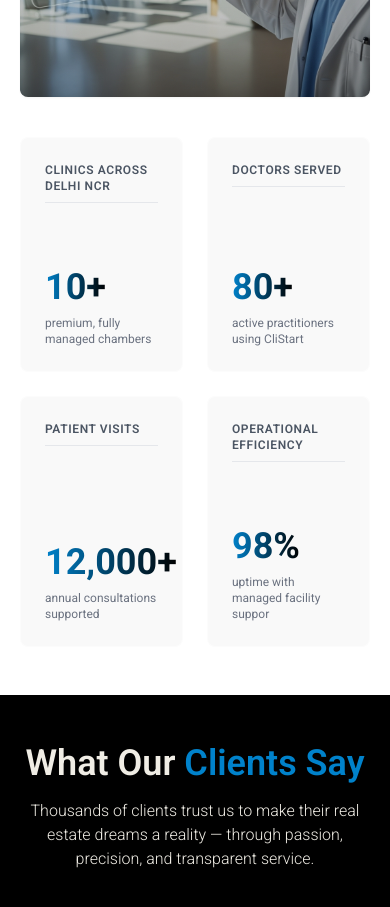
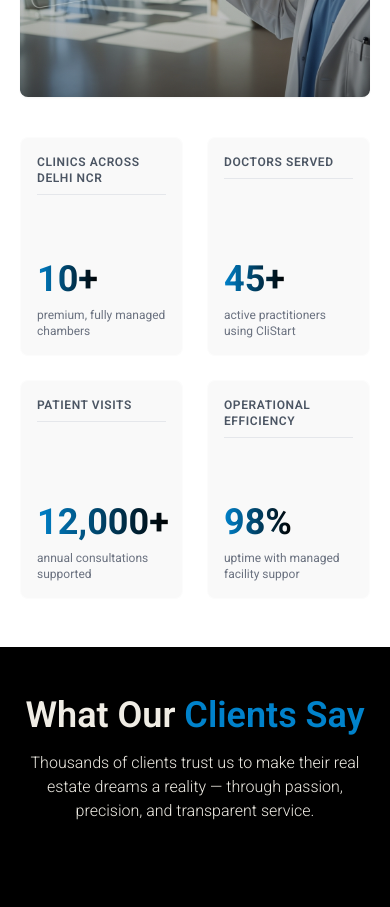
Before and after one commit to RajeevKrSah/CLIStart, a Next.js app: page / in a window 390 px wide. Shown: the part 3720-4627 px from the top of the page. Built offline with nearby package versions, Linux system fonts and the light colour scheme.

Commit message:
Minor bug fixed

```diff
--- a/app/globals.css
+++ b/app/globals.css
@@ -45,4 +45,5 @@ h1,h2,h3,h4,h5,h6{
   background: linear-gradient(90deg, #060D0C, #060D0C);
   opacity: 0.8;
   transform: scale(0.5 1);
+  flex-shrink: 0;
 }
--- a/components/home/whyus/index.tsx
+++ b/components/home/whyus/index.tsx
@@ -30,7 +30,7 @@ const WhyChooseUsData = [
   },
   {
     title: "Doctors Served",
-    value: 80,
+    value: 45,
     suffix: "+",
     desc: "active practitioners using CliStart",
   },
@@ -136,7 +136,7 @@ const WhyChooseUs = () => {
               <motion.div
                 key={item.title}
                 variants={fadeUp}
-                className="bg-[#f9f9f9] p-6 md:p-8 rounded-lg flex flex-col justify-between backdrop-blur-sm border border-white/60"
+                className="bg-[#f9f9f9] p-4 md:p-8 rounded-lg flex flex-col justify-between backdrop-blur-sm border border-white/60"
               >
                 <div>
                   <p className="text-xs sm:text-sm font-semibold text-gray-600 uppercase tracking-wider mb-2">
```
